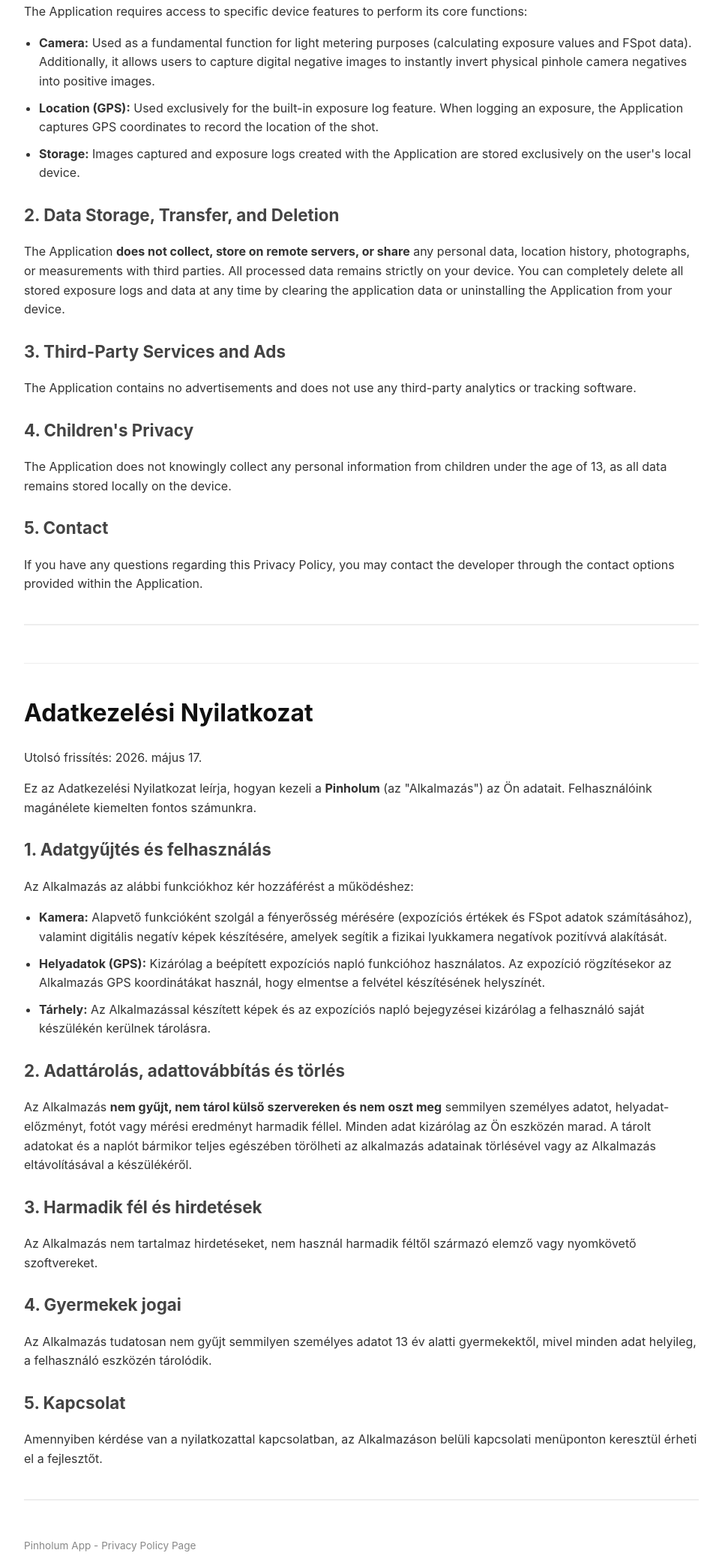
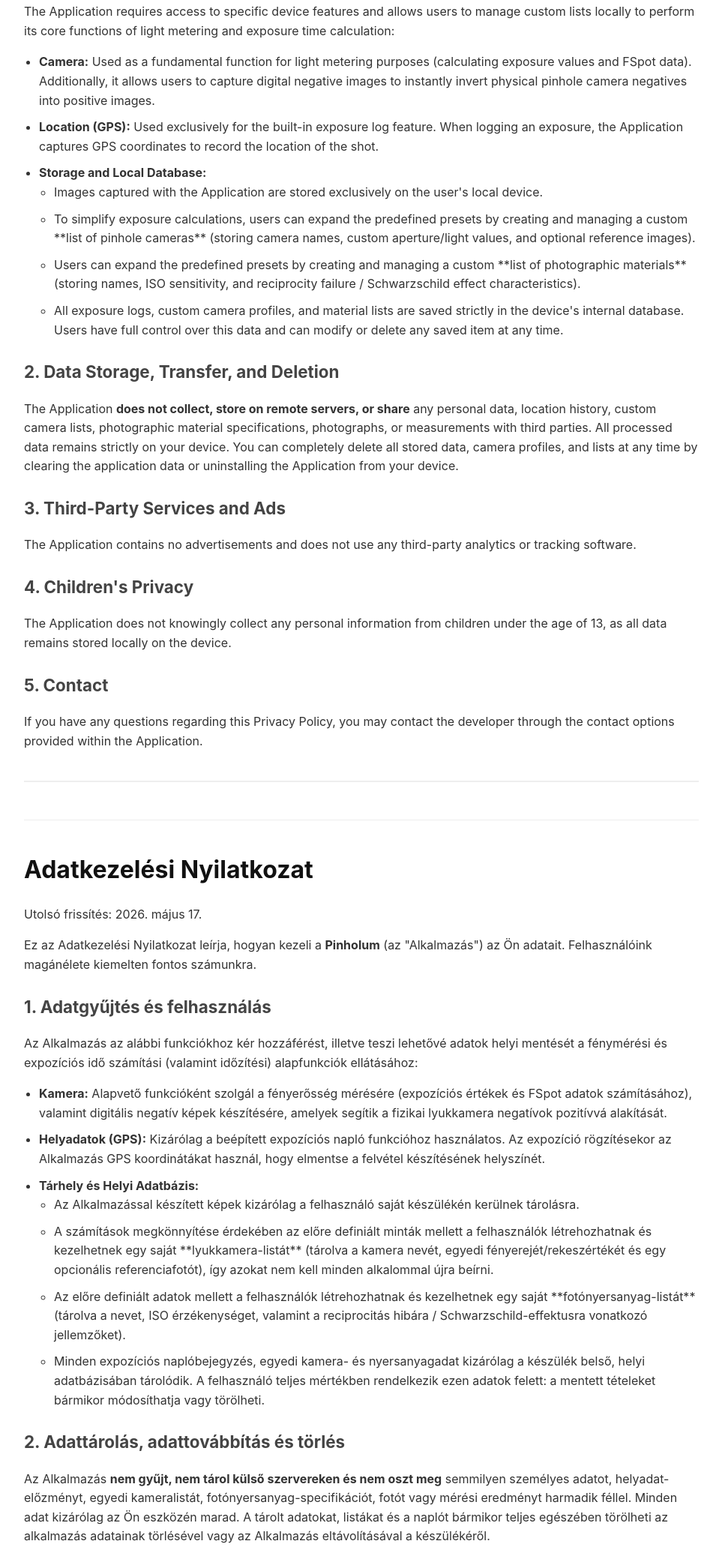
Before and after one commit to digitartfusion/pinholum_app_policy, a plain HTML site: page index.html in a window 1280 px wide. Shown: the part 303-2378 px from the top of the page at 75% size, without its empty margins (158-1121 px from the left). Drawn offline with Linux system fonts and the light colour scheme.

Commit message:
Update privacy policy to include local data management

```diff
--- a/index.html
+++ b/index.html
@@ -24,15 +24,22 @@
         <p>This Privacy Policy describes how <strong>Pinholum</strong> (the "Application") handles your information. Your privacy is important to us, and we are committed to protecting it.</p>
 
         <h2>1. Data Collection and Usage</h2>
-        <p>The Application requires access to specific device features to perform its core functions:</p>
+        <p>The Application requires access to specific device features and allows users to manage custom lists locally to perform its core functions of light metering and exposure time calculation:</p>
         <ul>
             <li><strong>Camera:</strong> Used as a fundamental function for light metering purposes (calculating exposure values and FSpot data). Additionally, it allows users to capture digital negative images to instantly invert physical pinhole camera negatives into positive images.</li>
             <li><strong>Location (GPS):</strong> Used exclusively for the built-in exposure log feature. When logging an exposure, the Application captures GPS coordinates to record the location of the shot.</li>
-            <li><strong>Storage:</strong> Images captured and exposure logs created with the Application are stored exclusively on the user's local device.</li>
+            <li><strong>Storage and Local Database:</strong>
+                <ul>
+                    <li>Images captured with the Application are stored exclusively on the user's local device.</li>
+                    <li>To simplify exposure calculations, users can expand the predefined presets by creating and managing a custom **list of pinhole cameras** (storing camera names, custom aperture/light values, and optional reference images).</li>
+                    <li>Users can expand the predefined presets by creating and managing a custom **list of photographic materials** (storing names, ISO sensitivity, and reciprocity failure / Schwarzschild effect characteristics).</li>
+                    <li>All exposure logs, custom camera profiles, and material lists are saved strictly in the device's internal database. Users have full control over this data and can modify or delete any saved item at any time.</li>
+                </ul>
+            </li>
         </ul>
 
         <h2>2. Data Storage, Transfer, and Deletion</h2>
-        <p>The Application <strong>does not collect, store on remote servers, or share</strong> any personal data, location history, photographs, or measurements with third parties. All processed data remains strictly on your device. You can completely delete all stored exposure logs and data at any time by clearing the application data or uninstalling the Application from your device.</p>
+        <p>The Application <strong>does not collect, store on remote servers, or share</strong> any personal data, location history, custom camera lists, photographic material specifications, photographs, or measurements with third parties. All processed data remains strictly on your device. You can completely delete all stored data, camera profiles, and lists at any time by clearing the application data or uninstalling the Application from your device.</p>
 
         <h2>3. Third-Party Services and Ads</h2>
         <p>The Application contains no advertisements and does not use any third-party analytics or tracking software.</p>
@@ -53,15 +60,22 @@
         <p>Ez az Adatkezelési Nyilatkozat leírja, hogyan kezeli a <strong>Pinholum</strong> (az "Alkalmazás") az Ön adatait. Felhasználóink magánélete kiemelten fontos számunkra.</p>
 
         <h2>1. Adatgyűjtés és felhasználás</h2>
-        <p>Az Alkalmazás az alábbi funkciókhoz kér hozzáférést a működéshez:</p>
+        <p>Az Alkalmazás az alábbi funkciókhoz kér hozzáférést, illetve teszi lehetővé adatok helyi mentését a fénymérési és expozíciós idő számítási (valamint időzítési) alapfunkciók ellátásához:</p>
         <ul>
             <li><strong>Kamera:</strong> Alapvető funkcióként szolgál a fényerősség mérésére (expozíciós értékek és FSpot adatok számításához), valamint digitális negatív képek készítésére, amelyek segítik a fizikai lyukkamera negatívok pozitívvá alakítását.</li>
             <li><strong>Helyadatok (GPS):</strong> Kizárólag a beépített expozíciós napló funkcióhoz használatos. Az expozíció rögzítésekor az Alkalmazás GPS koordinátákat használ, hogy elmentse a felvétel készítésének helyszínét.</li>
-            <li><strong>Tárhely:</strong> Az Alkalmazással készített képek és az expozíciós napló bejegyzései kizárólag a felhasználó saját készülékén kerülnek tárolásra.</li>
+            <li><strong>Tárhely és Helyi Adatbázis:</strong>
+                <ul>
+                    <li>Az Alkalmazással készített képek kizárólag a felhasználó saját készülékén kerülnek tárolásra.</li>
+                    <li>A számítások megkönnyítése érdekében az előre definiált minták mellett a felhasználók létrehozhatnak és kezelhetnek egy saját **lyukkamera-listát** (tárolva a kamera nevét, egyedi fényerejét/rekeszértékét és egy opcionális referenciafotót), így azokat nem kell minden alkalommal újra beírni.</li>
+                    <li>Az előre definiált adatok mellett a felhasználók létrehozhatnak és kezelhetnek egy saját **fotónyersanyag-listát** (tárolva a nevet, ISO érzékenységet, valamint a reciprocitás hibára / Schwarzschild-effektusra vonatkozó jellemzőket).</li>
+                    <li>Minden expozíciós naplóbejegyzés, egyedi kamera- és nyersanyagadat kizárólag a készülék belső, helyi adatbázisában tárolódik. A felhasználó teljes mértékben rendelkezik ezen adatok felett: a mentett tételeket bármikor módosíthatja vagy törölheti.</li>
+                </ul>
+            </li>
         </ul>
 
         <h2>2. Adattárolás, adattovábbítás és törlés</h2>
-        <p>Az Alkalmazás <strong>nem gyűjt, nem tárol külső szervereken és nem oszt meg</strong> semmilyen személyes adatot, helyadat-előzményt, fotót vagy mérési eredményt harmadik féllel. Minden adat kizárólag az Ön eszközén marad. A tárolt adatokat és a naplót bármikor teljes egészében törölheti az alkalmazás adatainak törlésével vagy az Alkalmazás eltávolításával a készülékéről.</p>
+        <p>Az Alkalmazás <strong>nem gyűjt, nem tárol külső szervereken és nem oszt meg</strong> semmilyen személyes adatot, helyadat-előzményt, egyedi kameralistát, fotónyersanyag-specifikációt, fotót vagy mérési eredményt harmadik féllel. Minden adat kizárólag az Ön eszközén marad. A tárolt adatokat, listákat és a naplót bármikor teljes egészében törölheti az alkalmazás adatainak törlésével vagy az Alkalmazás eltávolításával a készülékéről.</p>
 
         <h2>3. Harmadik fél és hirdetések</h2>
         <p>Az Alkalmazás nem tartalmaz hirdetéseket, nem használ harmadik féltől származó elemző vagy nyomkövető szoftvereket.</p>
```
